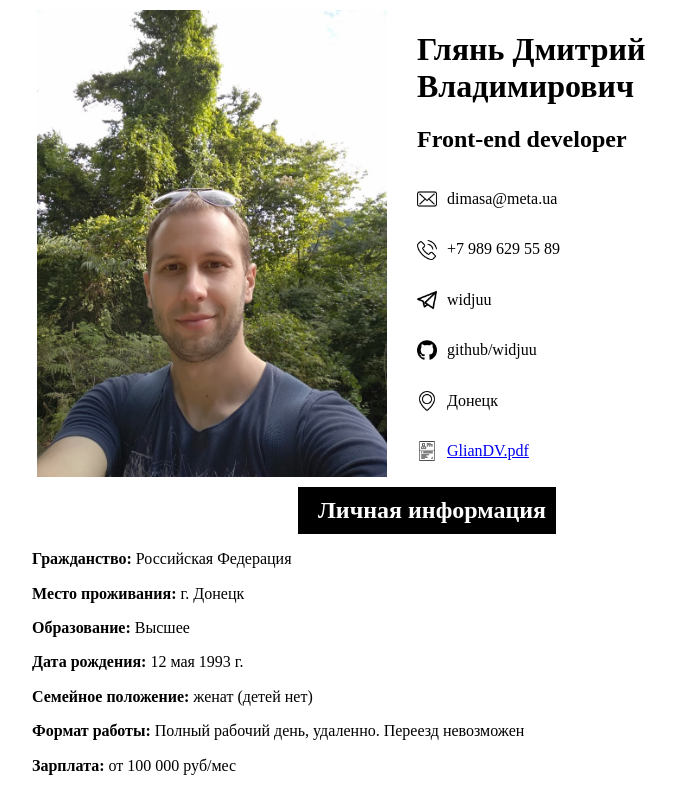
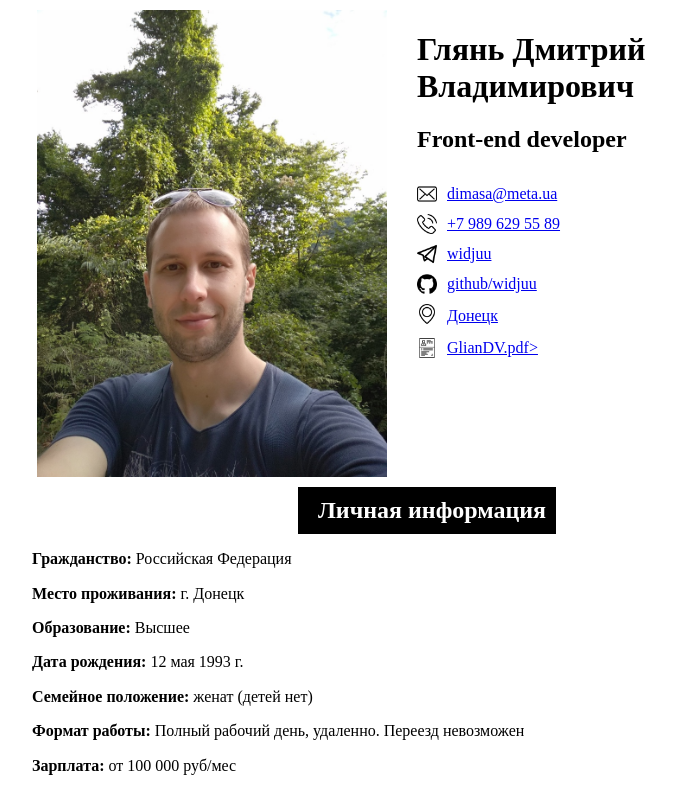
Before and after one commit to widjuu/summary, a website: page index.html in a window 1280 px wide. Shown: the top 788 px of the page, without its empty margins (213-889 px from the left). Drawn offline with Linux system fonts and the light colour scheme.

Commit message:
переделал ссылки в контактах

```diff
--- a/index.html
+++ b/index.html
@@ -16,11 +16,11 @@
 
           <div class="contact-item">
             <img class="icon" src="./public/images/e-mail.png" alt="e-mail" />
-            <p>dimasa@meta.ua</p>
+            <a href="mailto:dimasa@meta.ua">dimasa@meta.ua</a>
           </div>
           <div class="contact-item">
             <img class="icon" src="./public/images/phone.png" alt="phone" />
-            <p>+7 989 629 55 89</p>
+            <a href="tel:+79896295589">+7 989 629 55 89</a>
           </div>
           <div class="contact-item">
             <img
@@ -28,11 +28,11 @@
               src="./public/images/telegram.png"
               alt="telegram"
             />
-            <p>widjuu</p>
+            <a href="https://telegram.me/widjuu">widjuu</a>
           </div>
           <div class="contact-item">
             <img class="icon" src="./public/images/git.png" alt="github" />
-            <p>github/widjuu</p>
+            <a href="http://github.com/widjuu">github/widjuu</п>
           </div>
           <div class="contact-item">
             <img
@@ -40,12 +40,12 @@
               src="./public/images/location.png"
               alt="location"
             />
-            <p>Донецк</p>
+            <a href="https://goo.gl/maps/mf1kmKfbSGyEFz7s5">Донецк</a>
           </div>
           <div class="contact-item">
             <img class="icon" src="./public/images/summary.png" alt="summary" />
             <a href="./public/GlianDV.pdf" target="_blank"
-              ><p>GlianDV.pdf</p></a
+              >GlianDV.pdf></a
             >
           </div>
         </div>
--- a/style.css
+++ b/style.css
@@ -25,6 +25,7 @@ header {
   display: flex;
   flex-direction: row;
   align-items: center;
+  padding-top: 10px;
 }
 
 .separator {
```
